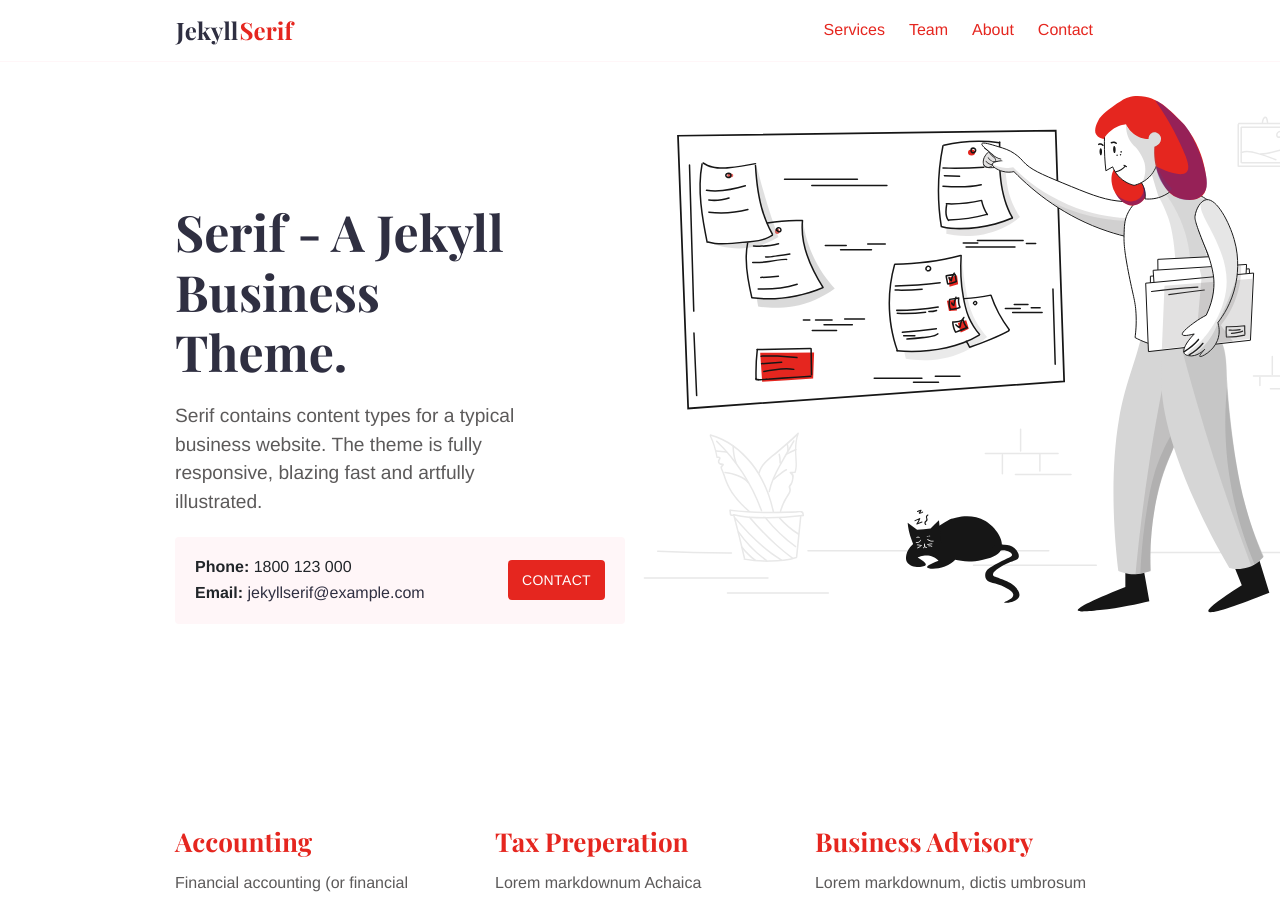
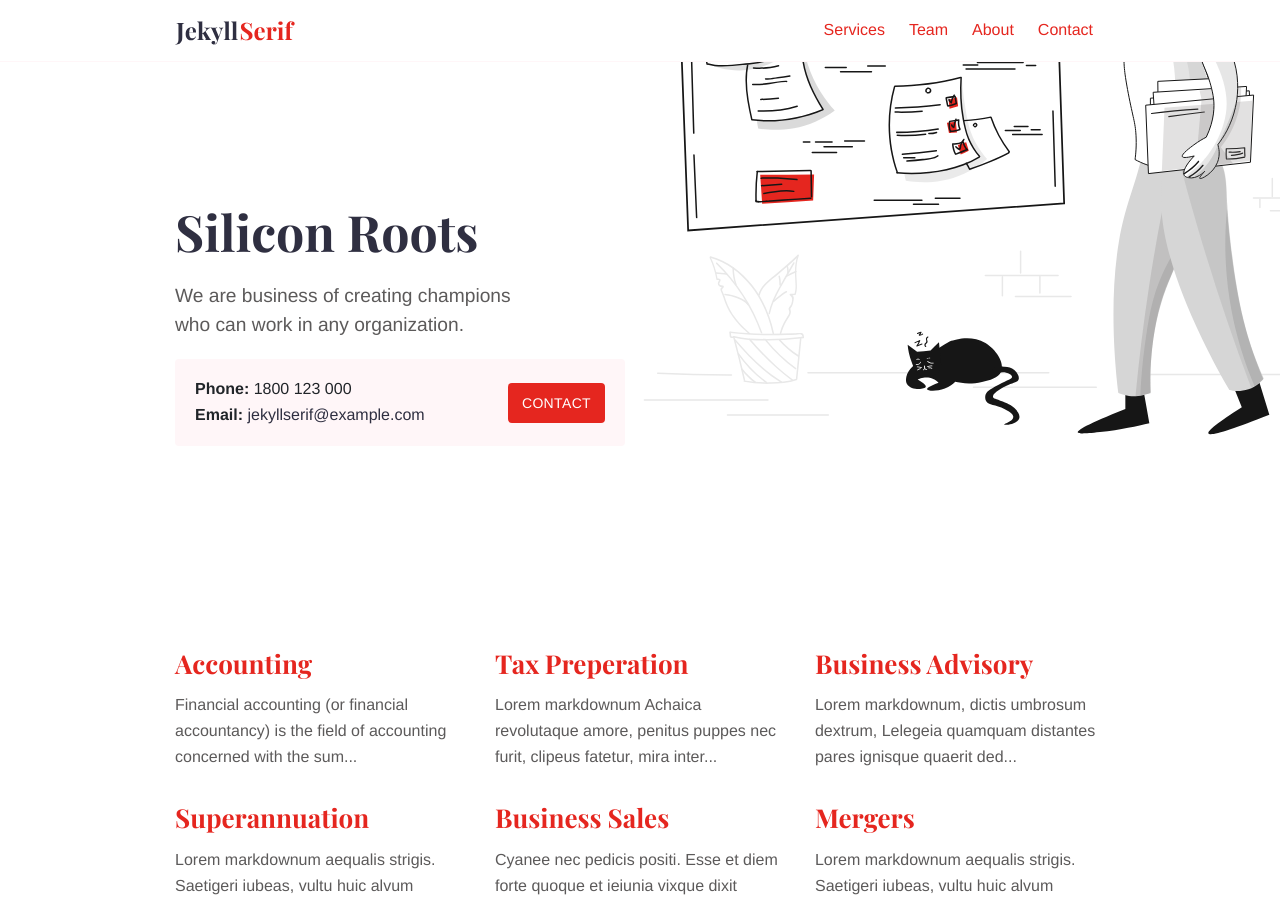
Before and after one commit to silicon-roots/silicon-roots.github.io, a Jekyll site: the page built from index.md, in a window 1280 px wide and 900 px high. Built offline with Jekyll 4.4.1, drawn with Linux system fonts in a browser that asks for light colours.

Commit message:
modified index.md

```diff
--- a/index.md
+++ b/index.md
@@ -1,13 +1,13 @@
 ---
-title: Jekyll Serif Theme
+title: Silicon Roots
 layout: home
-description: Jekyll Serif contains content types for a typical business website. The theme is fully responsive, blazing fast and artfully illustrated.
+description: Creating champions for you.
 intro_image: "images/illustrations/pointing.svg"
 intro_image_absolute: true
 intro_image_hide_on_mobile: true
 show_call_box: true
 ---
 
-# Serif - A Jekyll Business Theme.
+# Silicon Roots
 
-Serif contains content types for a typical business website. The theme is fully responsive, blazing fast and artfully illustrated.
+We are business of creating champions who can work in any organization.
```
